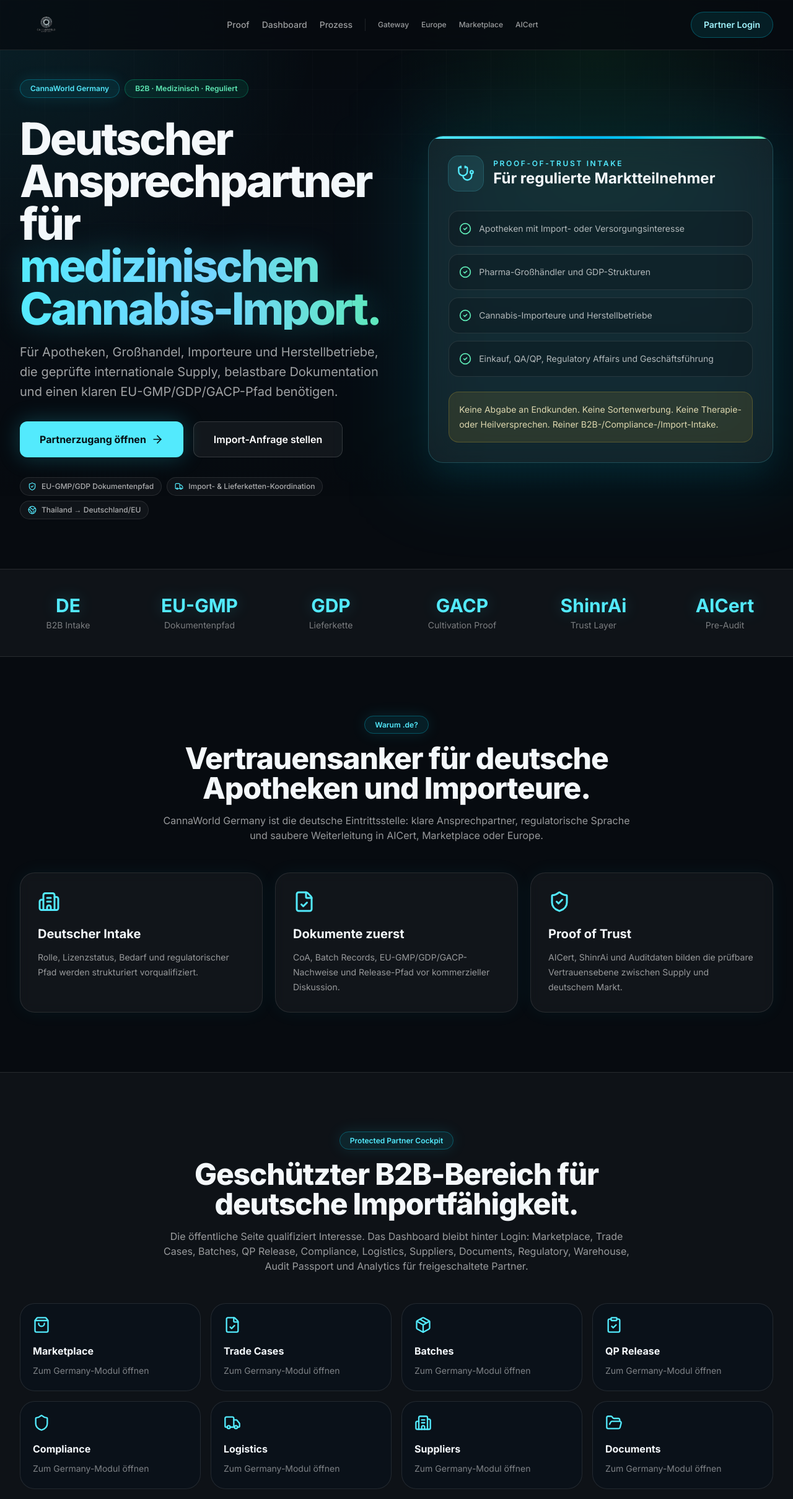
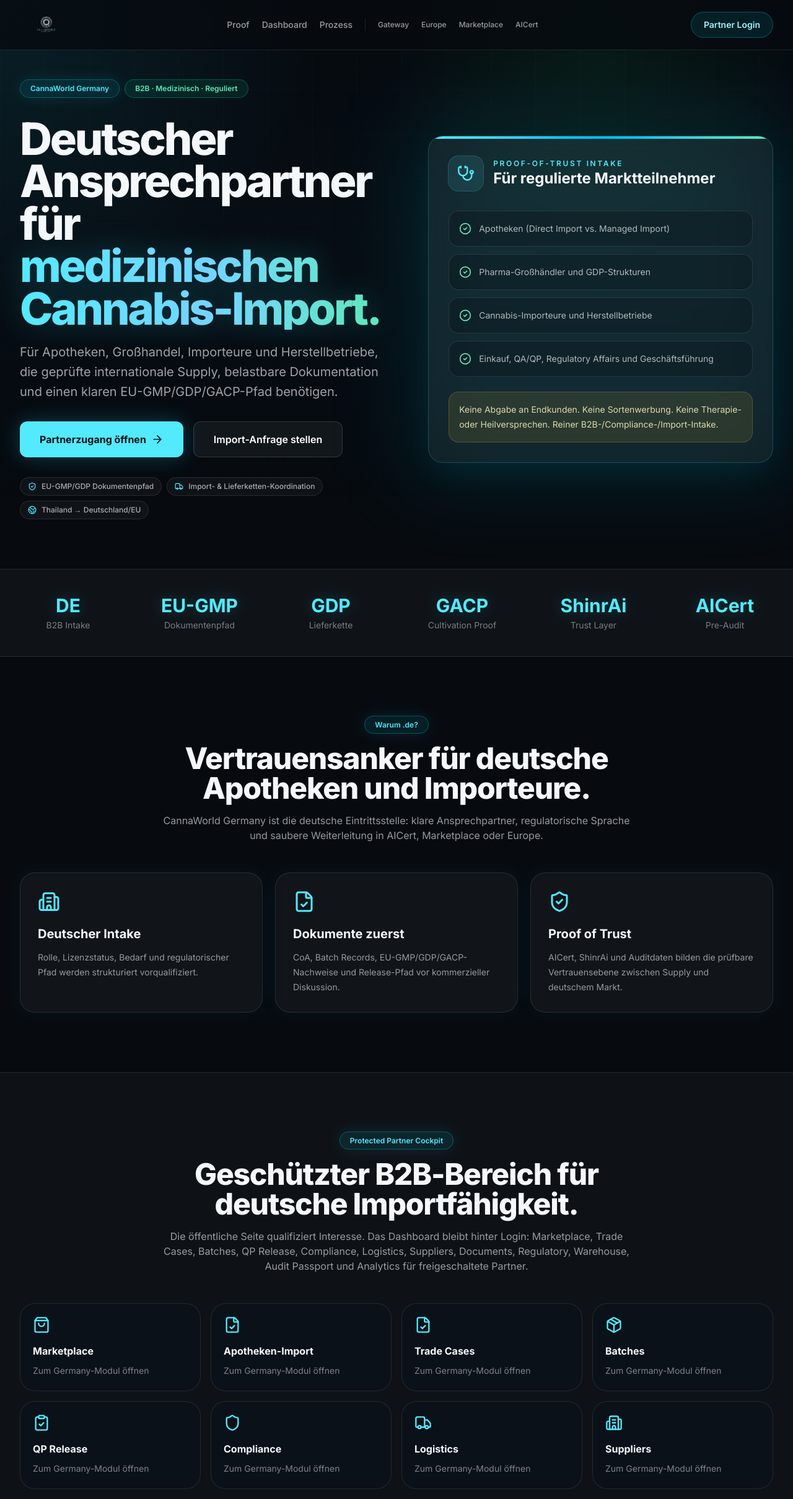
Before and after one commit to kcrane-oss/cannaworld-germany-v2, a React (Vite) app: page / in a window 1280 px wide. Shown: the top 2419 px of the page at 62% size. Built offline with nearby package versions, Linux system fonts and the light colour scheme.

Commit message:
Add Pharmacy Direct vs Managed Import workflow to Germany frontend

```diff
--- a/src/App.tsx
+++ b/src/App.tsx
@@ -67,7 +67,7 @@
 ];
 
 const groups = [
-  "Apotheken mit Import- oder Versorgungsinteresse",
+  "Apotheken (Direct Import vs. Managed Import)",
   "Pharma-Großhändler und GDP-Strukturen",
   "Cannabis-Importeure und Herstellbetriebe",
   "Einkauf, QA/QP, Regulatory Affairs und Geschäftsführung",
@@ -101,6 +101,7 @@
 const dashboardNav = [
   { key: "overview", label: "Overview", icon: LayoutDashboard, path: "/dashboard" },
   { key: "marketplace", label: "Marketplace", icon: ShoppingBag, path: "/dashboard/marketplace" },
+  { key: "pharmacy-import", label: "Apotheken-Import", icon: FileCheck, path: "/dashboard/pharmacy-import" },
   { key: "trade-cases", label: "Trade Cases", icon: FileCheck, path: "/dashboard/trade-cases" },
   { key: "batches", label: "Batches", icon: Package, path: "/dashboard/batches" },
   { key: "qp-release", label: "QP Release", icon: ClipboardCheck, path: "/dashboard/qp-release" },
@@ -129,6 +130,13 @@
     description: "Vorgeprüfte internationale Batches, Supplier-Profile und Dokumentenstände für deutsche B2B-Abnehmer.",
     stats: ["EU-ready Batch Pool", "CoA / Batch Records", "Supplier Trust Score", "Sample Request Flow"],
     actions: ["Batch anfragen", "Supplier vergleichen", "Sample Request vorbereiten"],
+  },
+  "pharmacy-import": {
+    eyebrow: "Apotheken-Workflow",
+    title: "Apotheken-Import",
+    description: "Zwei Pfade für den deutschen Markt: 'Managed Import' (Full-Service über das CannaWorld-Ökosystem) oder 'Direct Import' (Apotheke importiert selbst + QP Freigabe).",
+    stats: ["Managed Import Route", "Direct Import (Bester Deal)", "QP Release Integration", "GDP-konforme Lieferung"],
+    actions: ["Managed Import starten", "Direct Import Kalkulation", "QP-Freigabe anfragen"],
   },
   "trade-cases": {
     eyebrow: "Deal Desk",
--- a/src/hooks/use-facility-plans.ts
+++ b/src/hooks/use-facility-plans.ts
@@ -222,11 +222,11 @@
       changeSummary?: string;
     }) => {
       const snapshot: FacilityPlanSnapshot = buildFacilityPlanSnapshot(plan, zones, connections);
-      const { data, error } = await supabase.rpc("commit_facility_plan_revision", {
+      const { data, error } = await supabase.rpc("commit_facility_plan_revision" as any, {
         p_plan_id: plan.id,
         p_expected_version_major: plan.version_major,
         p_expected_version_minor: plan.version_minor,
-        p_snapshot: snapshot as unknown as Tables<"facility_plan_revisions">["snapshot"],
+        p_snapshot: snapshot as unknown as any["snapshot"],
         p_action: action,
         p_change_summary: changeSummary ?? undefined,
       });
@@ -263,7 +263,7 @@
       action?: string;
       changeSummary?: string;
     }) => {
-      const { data, error } = await supabase.rpc("save_facility_plan_graph", {
+      const { data, error } = await supabase.rpc("save_facility_plan_graph" as any, {
         p_plan_id: plan.id,
         p_expected_version_major: plan.version_major,
         p_expected_version_minor: plan.version_minor,
@@ -340,7 +340,7 @@
       comment?: string;
       signatureUrl?: string;
     }) => {
-      const { data, error } = await supabase.rpc("transition_facility_plan", {
+      const { data, error } = await supabase.rpc("transition_facility_plan" as any, {
         p_plan_id: planId,
         p_action: action,
         p_comment: comment ?? undefined,
--- a/src/hooks/use-sessions.ts
+++ b/src/hooks/use-sessions.ts
@@ -76,7 +76,7 @@
             ? { display_name: profile.display_name || null, avatar_url: profile.avatar_url }
             : null,
         };
-      }) as ParticipantWithProfile[];
+      }) as unknown as ParticipantWithProfile[];
     },
   });
 }
@@ -160,7 +160,7 @@
         .select()
         .single();
       if (error) throw error;
-      return data as SessionParticipant;
+      return data as unknown as SessionParticipant;
     },
     onSuccess: (data) => {
       queryClient.invalidateQueries({ queryKey: ["session-participants", data.session_id] });
--- a/src/lib/facility-planner-models.ts
+++ b/src/lib/facility-planner-models.ts
@@ -5,7 +5,7 @@
 export type FacilityPlanConnectionRow = Tables<"facility_plan_connections">;
 export type FacilityPlanApprovalRow = Tables<"facility_plan_approvals">;
 export type FacilityPlanCommentRow = Tables<"facility_plan_comments">;
-export type FacilityPlanRevisionRow = Tables<"facility_plan_revisions">;
+export type FacilityPlanRevisionRow = any;
 
 export type FacilityPlanInsert = TablesInsert<"facility_plans">;
 export type FacilityPlanUpdate = TablesUpdate<"facility_plans">;
```
